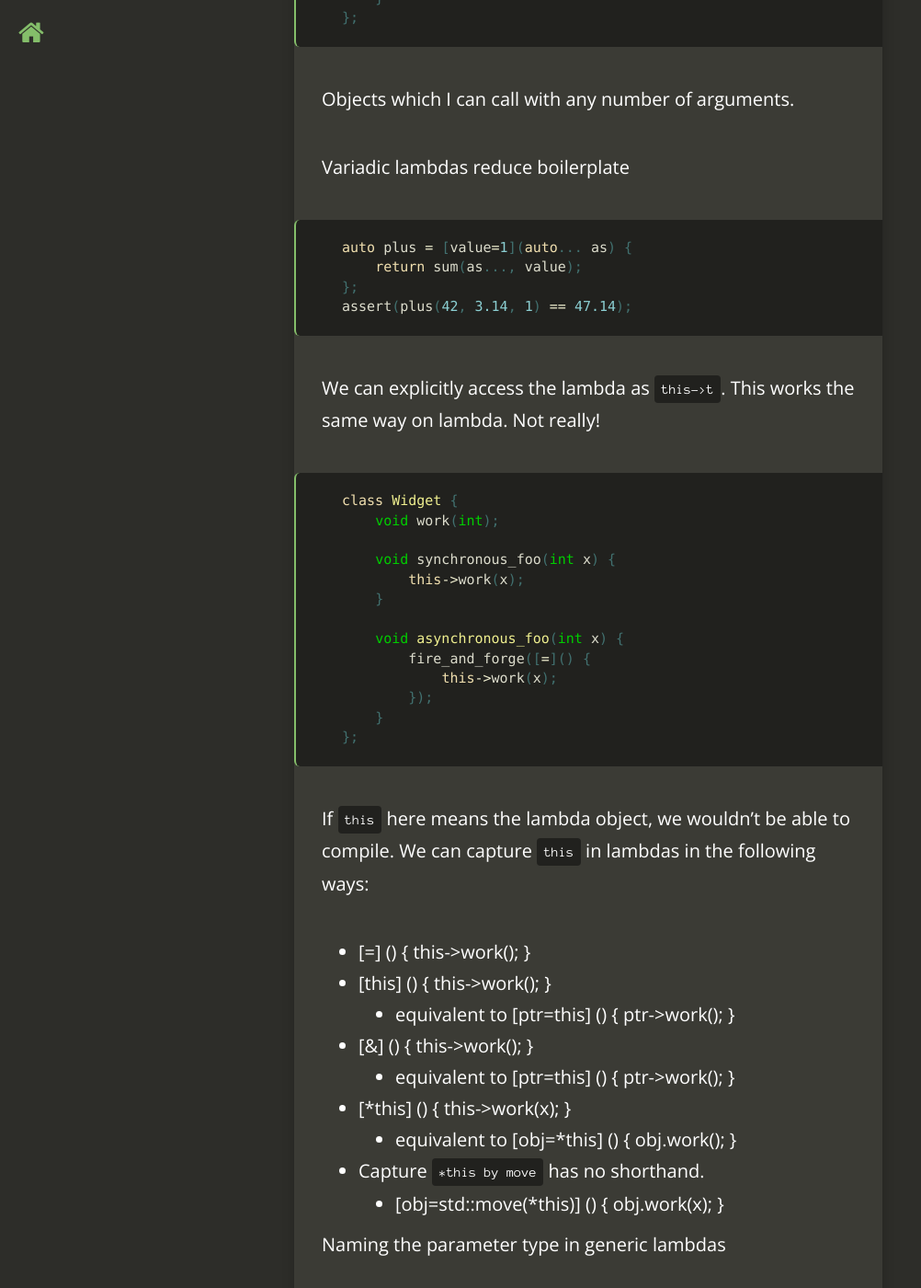
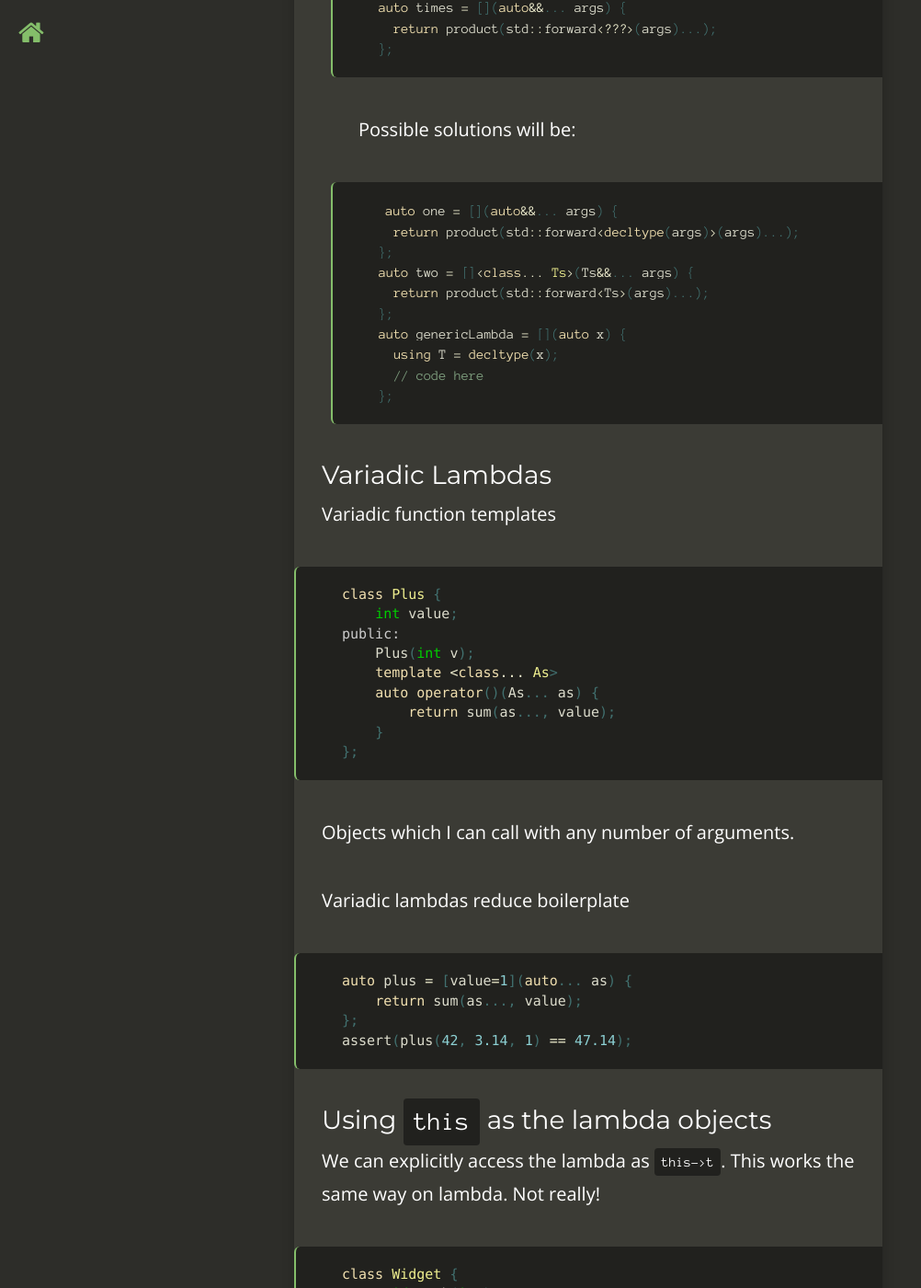
Before and after one commit to khushi-411/khushi-411.github.io, a Jekyll site: the page built from _posts/2023-06-27-cpp_lambdas.md, in a window 1280 px wide and 1400 px high, scrolled down 8690 px. Shown: the whole window at 92% size, without its empty margins (0-1002 px from the left). Built offline with Jekyll 4.4.1, drawn with Linux system fonts in a browser that asks for light colours; nearby versions of some CDN libraries; comment, search, counter and statistics services are not loaded; some of the changed text lies outside the part shown.

Commit message:
nitpicks: update headings

````diff
--- a/_posts/2023-06-27-cpp_lambdas.md
+++ b/_posts/2023-06-27-cpp_lambdas.md
@@ -91,7 +91,7 @@ class Plus {
 auto plus = Plus(1);
 assert(plus(42) == 43);
 ```
-Lambdas reduce the boilerplate!
+**Lambdas reduce the boilerplate!**
 ```cpp
 auto plus = [value=1](int x) { return x + value; };
 ```
@@ -109,7 +109,8 @@ bool contains_title(const std::vector<Book>& shelf, std::string title) {
 ~**TODO**: What is passed in the parameters block? here: `()`~:
 parameters that the lambda function will accept.
 
-Here, the lambda, [t=title], will make a copy of the string.
+### Capturing by Reference
+In the above example, [t=title], will make a copy of the string.
 It's called a `copy constructor`.
 
 What if we don't want to make a copy? We pass the reference value.
@@ -142,7 +143,7 @@ auto has_title_t = [t=std::move(title)](const Book& b) {
 ```
 `[t=std::move(title)]` creates a `std::string t` and calls the move constructor to initialize it.
 
-Shorthands of lambda
+### Shorthands of lambda
 - [t=title] () { decltype(title) ... use(t); }
 - [title] () { decltype(title) ... use(title); }
 - [&t=title] () { use(t); }
@@ -152,7 +153,7 @@ Shorthands of lambda
     - [&] () { use(title); } : Capture only what is needed, by reference  // Most useful
     - Globals and statics are not captured
 
-More features on lambda:
+### More features on lambda
 1. lambda, which doesn't capture anything. It does not capture
 any variable inside it; it operates solely on parameters and does not rely on external states.
 ```cpp
@@ -243,6 +247,33 @@ auto plus = [value=1](auto x) { return x + value; };
 `auto` has something to do with type deduction... type inference...
 This `auto` is different from auto in a normal case. This is actually a template.
 
+#### Naming the parameter type in generic lambdas
+- How to name template `T` in generic lambda? replace it with `auto`?
+Consider the following code:
+```cpp
+auto plus = [](auto... args) {
+    return sum(args...);
+};
+auto times = [](auto&&... args) {
+    return product(std::forward<???>(args)...);
+};
+```
+Possible solutions will be:
+```cpp
+auto one = [](auto&&... args) {
+    return product(std::forward<decltype(args)>(args)...);
+};
+auto two = []<class... Ts>(Ts&&... args) {
+    return product(std::forward<Ts>(args)...);
+};
+auto genericLambda = [](auto x) {
+    using T = decltype(x);
+    // code here
+};
+```
+
+### Variadic Lambdas
+
 Variadic function templates
 ```cpp
 class Plus {
@@ -264,6 +295,8 @@ auto plus = [value=1](auto... as) {
 };
 assert(plus(42, 3.14, 1) == 47.14);
 ```
+
+### Using `this` as the lambda objects
 
 We can explicitly access the lambda as `this->t`.
 This works the same way on lambda. Not really!
@@ -294,30 +327,7 @@ We can capture `this` in lambdas in the following ways:
 - Capture `*this by move` has no shorthand.
     - [obj=std::move(*this)] () { obj.work(x); }
 
-Naming the parameter type in generic lambdas
-- How to name template `T` in generic lambda? replace it with `auto`?
-Consider the following code:
-```cpp
-auto plus = [](auto... args) {
-    return sum(args...);
-};
-auto times = [](auto&&... args) {
-    return product(std::forward<???>(args)...);
-};
-```
-Possible solutions will be:
-```cpp
-auto one = [](auto&&... args) {
-    return product(std::forward<decltype(args)>(args)...);
-};
-auto two = []<class... Ts>(Ts&&... args) {
-    return product(std::forward<Ts>(args)...);
-};
-auto genericLambda = [](auto x) {
-    using T = decltype(x);
-    // code here
-};
-```
+### std::function with lambdas
 
 **TODO** the below topics with examples
 - **`std::function`** or lambdas? Both are of nearly the same kind.
@@ -338,6 +348,7 @@ How to fix it? Place the lambda on the heap, then share
 access to it from all the instances of the `std::function`.
 Or use any function type.
 
+---
 
 Thank you very much for being with me throughout the posts.
 If you want to share some cool stuff or have questions,
````
Also changed, not shown: other parts of _posts/2023-06-27-cpp_lambdas.md (+4 -1 lines).
